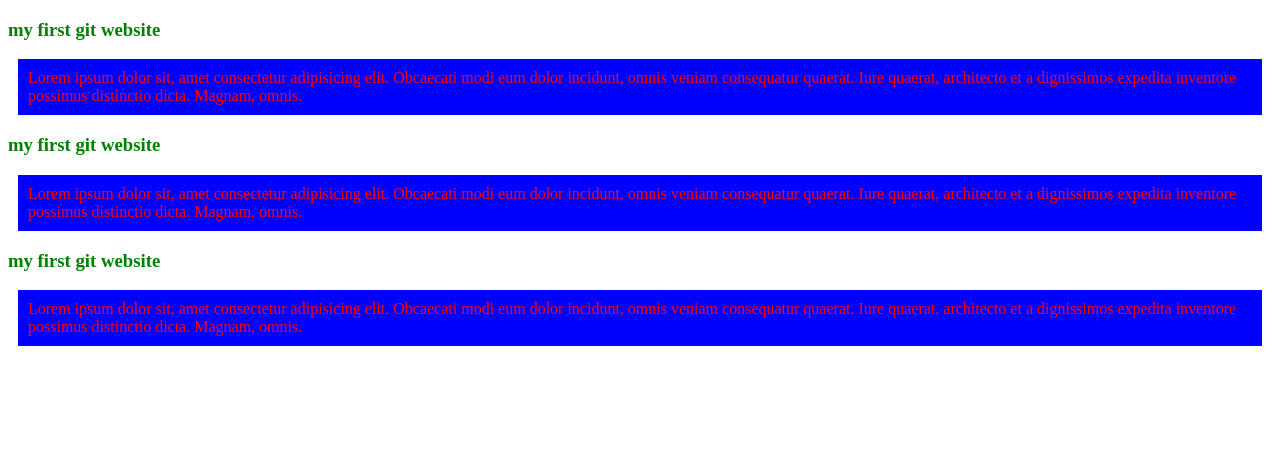
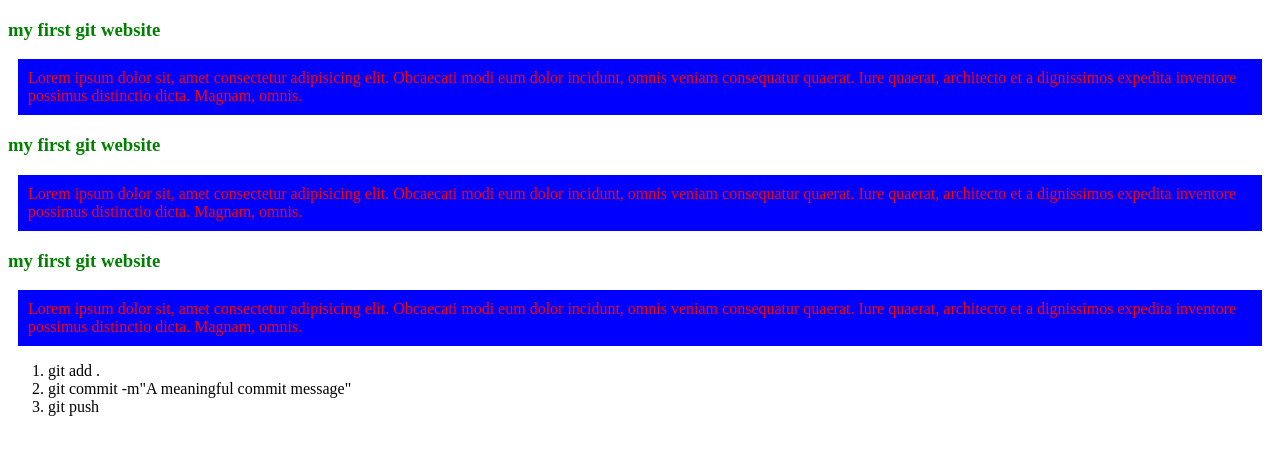
Before and after one commit to AlauddinAsif/mysimplewebsite, a plain HTML site: page index.html in a window 1280 px wide. Drawn offline with Linux system fonts and the light colour scheme.

Commit message:
A meaningful commit message

```diff
--- a/index.html
+++ b/index.html
@@ -27,6 +27,11 @@
             consequatur quaerat. Iure quaerat, architecto et a dignissimos expedita inventore possimus distinctio dicta.
             Magnam, omnis.</p>
     </div>
+    <ol>
+        <li>git add .</li>
+        <li>git commit -m"A meaningful commit message"</li>
+        <li>git push</li>
+    </ol>
 </body>
 
 </html>
```
